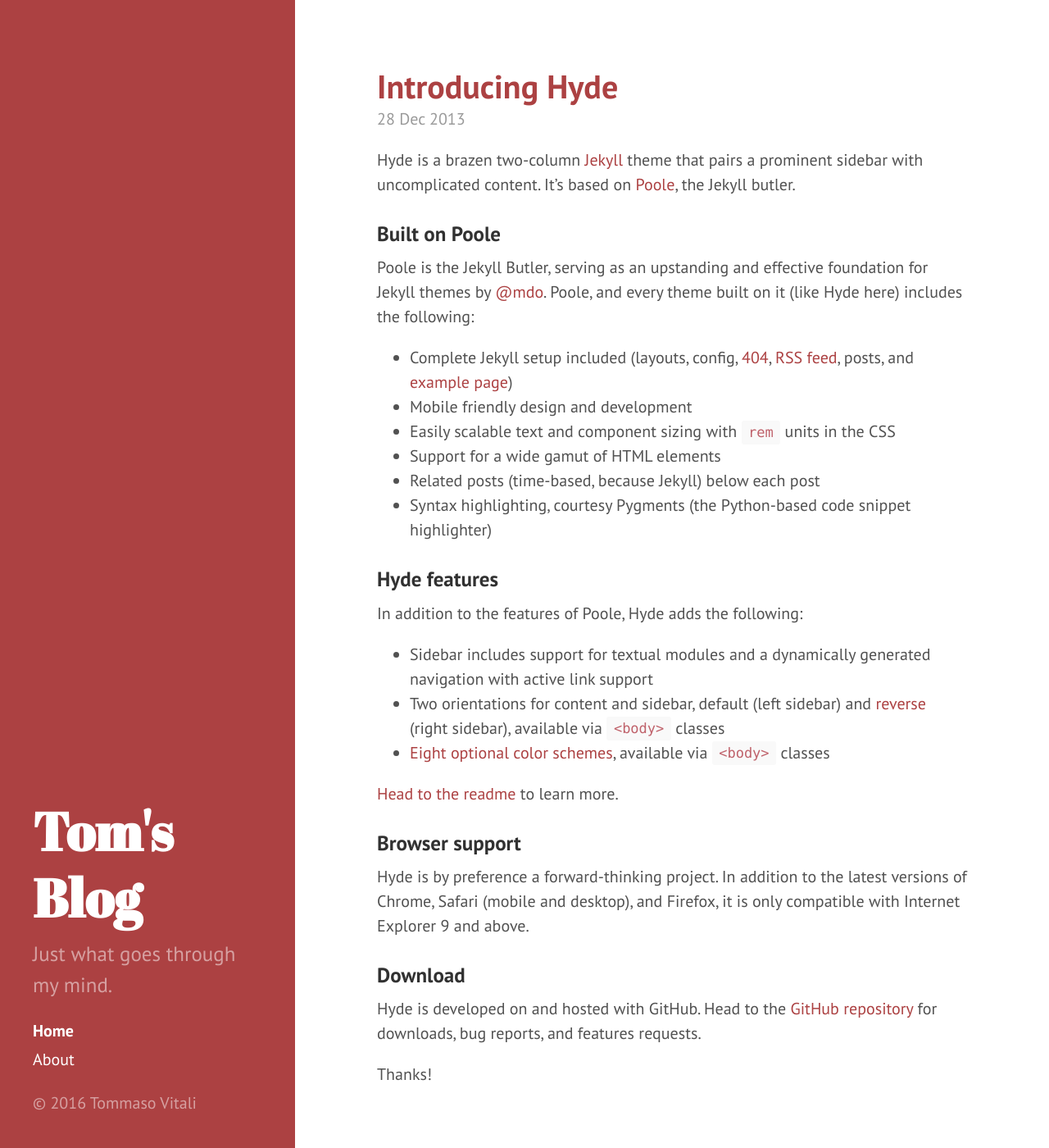
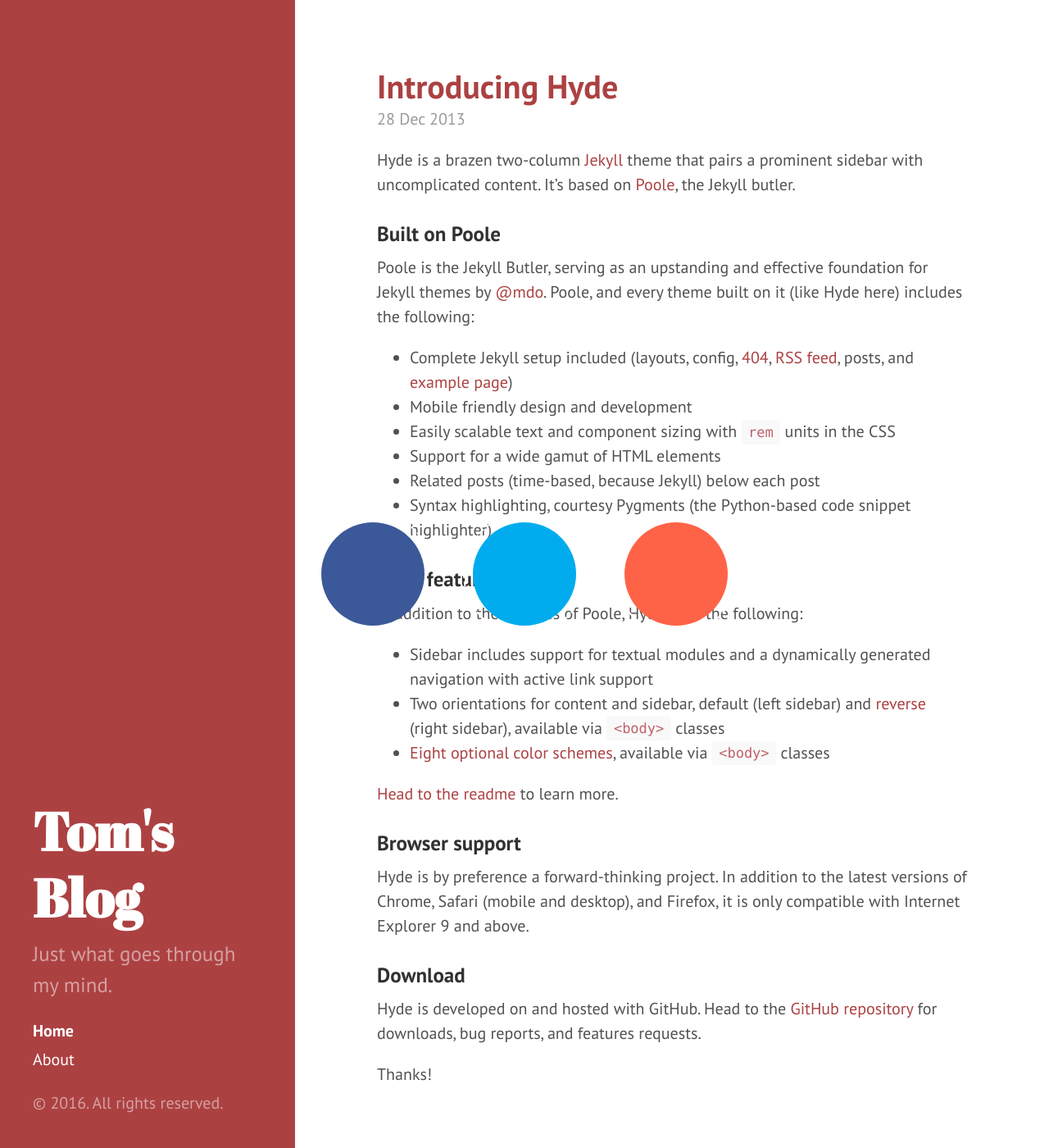
Before and after one commit to tommivitali/tommivitali.github.io, a Jekyll site: the page built from index.html, in a window 1280 px wide and 1400 px high. Shown: the whole window at 82% size. Built offline with Jekyll 4.4.1, drawn with Linux system fonts in a browser that asks for light colours; the list of posts is cut into pages by our own code.

Commit message:
Aggiunto footer

```diff
--- /dev/null
+++ b/_includes/footer.html
@@ -0,0 +1,7 @@
+<footer>
+	<div class="social">
+	<a href="http://facebook.com/ondrej.p.barta" class="link facebook" target="_parent"><span class="fa fa-facebook-square"></span></a>
+	<a href="https://twitter.com/PageOnlineXS" class="link twitter" target="_parent"><span class="fa fa-twitter"></span></a>
+	<a href="https://plus.google.com/+OndřejBárta-Otaku" class="link google-plus" target="_parent"><span class="fa fa-google-plus-square"></span></a>
+	</div>
+</footer>
--- a/_includes/head.html
+++ b/_includes/head.html
@@ -18,11 +18,12 @@
   <link rel="stylesheet" href="{{ site.baseurl }}public/css/poole.css">
   <link rel="stylesheet" href="{{ site.baseurl }}public/css/syntax.css">
   <link rel="stylesheet" href="{{ site.baseurl }}public/css/hyde.css">
+  <link rel="stylesheet" href="{{ site.baseurl }}public/css/footer.css">
   <link rel="stylesheet" href="http://fonts.googleapis.com/css?family=PT+Sans:400,400italic,700|Abril+Fatface">
 
   <!-- Icons -->
   <link rel="apple-touch-icon-precomposed" sizes="144x144" href="{{ site.baseurl }}public/apple-touch-icon-144-precomposed.png">
-                                 <link rel="shortcut icon" href="{{ site.baseurl }}public/favicon.ico">
+  <link rel="shortcut icon" href="{{ site.baseurl }}public/favicon.ico">
 
   <!-- RSS -->
   <link rel="alternate" type="application/rss+xml" title="RSS" href="/atom.xml">
--- a/_includes/sidebar.html
+++ b/_includes/sidebar.html
@@ -31,6 +31,6 @@
       <span class="sidebar-nav-item">Currently v{{ site.version }}</span>-->
     </nav>
 
-    <p>&copy; {{ site.time | date: '%Y' }} Tommaso Vitali</p>
+    <p>&copy; {{ site.time | date: '%Y' }}. All rights reserved.</p>
   </div>
 </div>
--- a/_layouts/default.html
+++ b/_layouts/default.html
@@ -11,5 +11,7 @@
       {{ content }}
     </div>
 
+    {% include footer.html %}
+
   </body>
 </html>
--- /dev/null
+++ b/public/css/footer.css
@@ -0,0 +1,58 @@
+.social {
+  position: absolute;
+  width: 100%;
+  top: 50%;
+  text-align: center;
+  transform: translateY(-50%);
+}
+
+.social .link {
+  display: inline-block;
+  vertical-align: middle;
+  position: relative;
+  width: 150px;
+  height: 150px;
+  border-radius: 50%;
+  border: 2px dashed white;
+  background-clip: content-box;
+  padding: 10px;
+  transition: .5s;
+  color: #D7D0BE;
+  margin-left: 15px;
+  margin-right: 15px;
+  text-shadow:
+    0 -1px 0 rgba(0, 0, 0, 0.2),
+    0 1px 0 rgba(255, 255, 255, 0.2);
+  font-size: 70px;
+}
+
+.social .link span {
+  display: block;
+  position: absolute;
+  text-align: center;
+  top: 50%;
+  left: 50%;
+  transform: translate(-50%, -50%);
+}
+
+.social .link:hover {
+  padding: 20px;
+  color: white;
+  margin-left: -5px;
+  transform: translateX(10px) rotate(360deg);
+}
+
+.social .link.google-plus {
+  background-color: tomato;
+  color: white;
+}
+
+.social .link.twitter {
+  background-color: #00ACEE;
+  color: white;
+}
+
+.social .link.facebook {
+  background-color: #3B5998;
+  color: white;
+}
```
